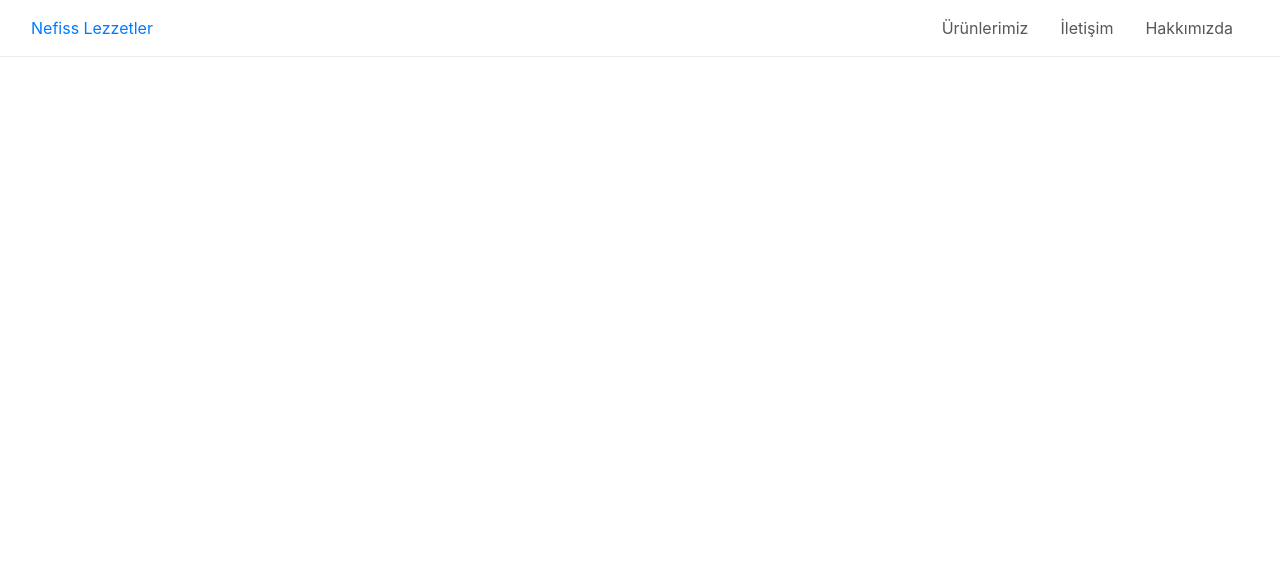
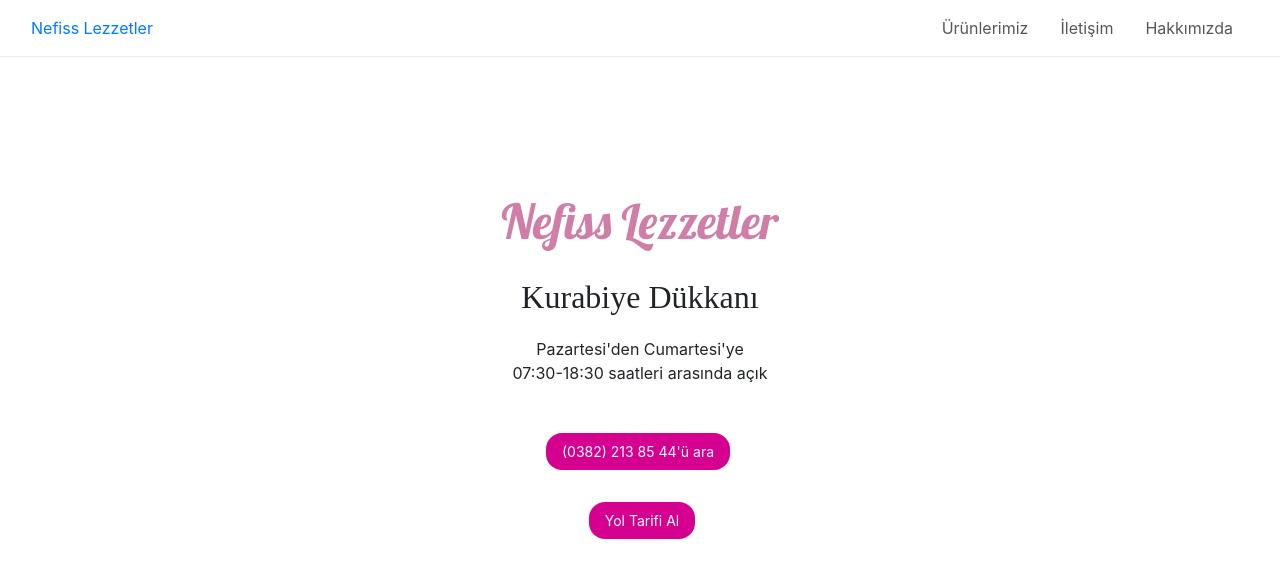
Before and after one commit to HasanTekeli/nefisslezzetlerReact, a React (Create React App) app: page /#/home in a window 1280 px wide. Before the commit this address led to /nefisslezzetlerReact/home. Shown: the top 578 px of the page. Built offline with nearby package versions, Linux system fonts and the light colour scheme.

Commit message:
hashrouter'a geçiş

```diff
--- a/src/App.js
+++ b/src/App.js
@@ -1,5 +1,5 @@
 import './App.css';
-import { BrowserRouter, Switch, Route } from "react-router-dom";
+import { HashRouter, Switch, Route } from "react-router-dom";
 
 import Home from './pages/Home';
 import Contact from './pages/Contact';
@@ -12,18 +12,18 @@ import {Redirect} from "react-router";
 function App() {
   return (
     <div className="App">
-      <BrowserRouter basename={"/nefisslezzetlerReact"}>
+      <HashRouter basename={"/"}>
           <Navigation />
             <Switch>
                 <Route exact path={"/"}>
                     <Redirect to={"/home"} />
                 </Route>
-              <Route path="/nefisslezzetlerReact/home" component={Home} />
-              <Route path="/nefisslezzetlerReact/contact" component={Contact} />
-              <Route path="/nefisslezzetlerReact/cookies" component={Cookies} />
-              <Route path="/nefisslezzetlerReact/about" component={About} />
+              <Route path="/home" component={Home} />
+              <Route path="/contact" component={Contact} />
+              <Route path="/cookies" component={Cookies} />
+              <Route path="/about" component={About} />
             </Switch>
-      </BrowserRouter>
+      </HashRouter>
     </div>
   );
 }
```
